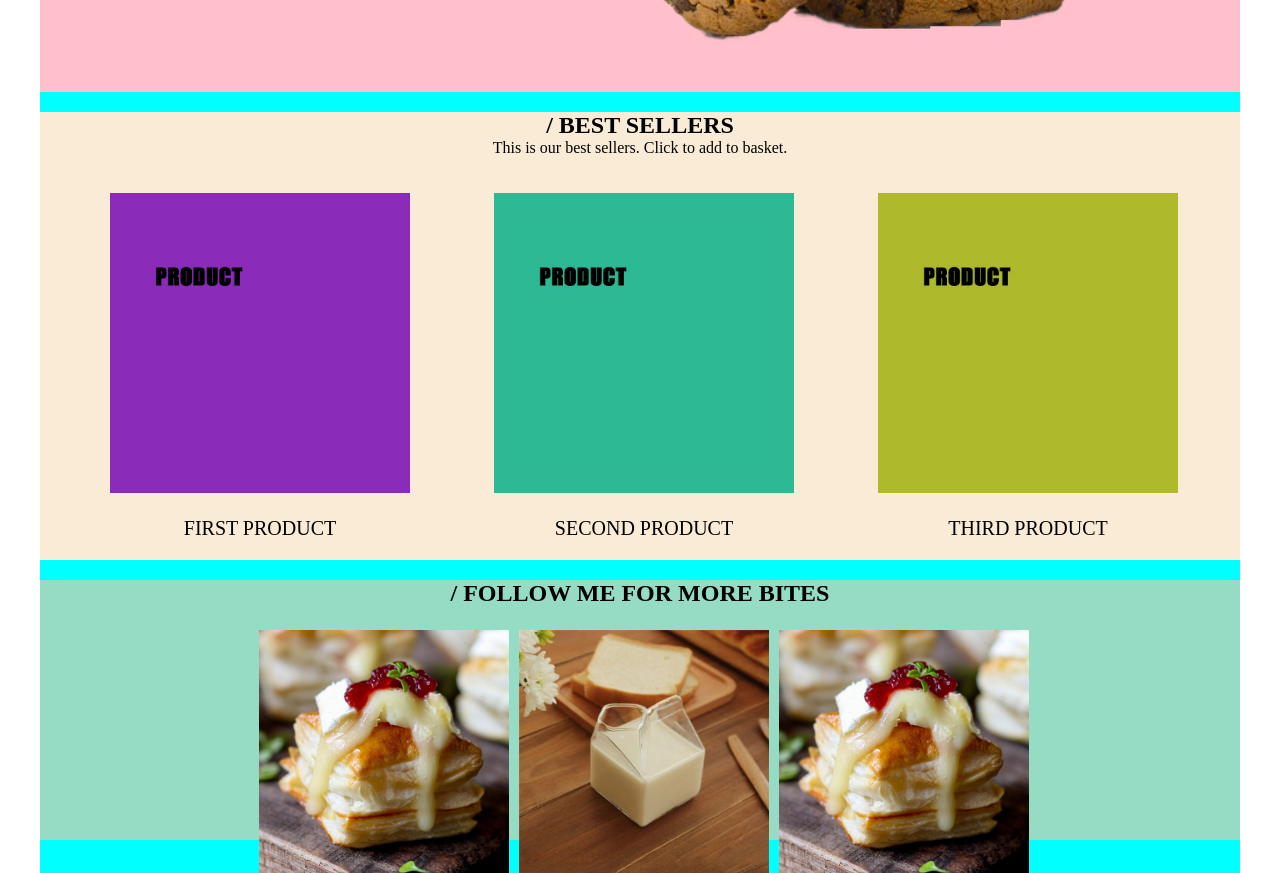
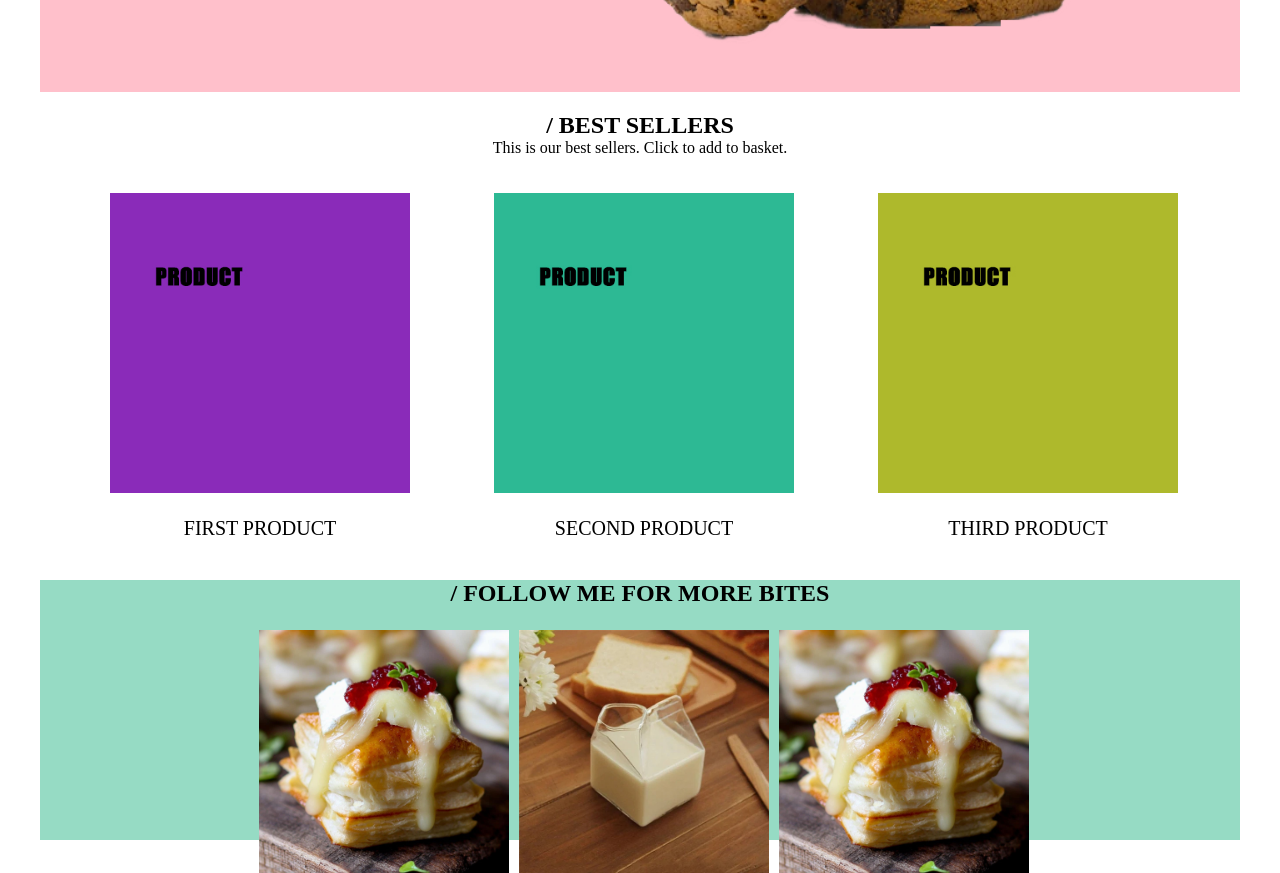
Before and after one commit to Kplukas/98-design1, a website: page index.html in a window 1280 px wide. Shown: the part 373-1246 px from the top of the page. Drawn offline with Linux system fonts and the light colour scheme.

Commit message:
Design Update

```diff
--- a/main.css
+++ b/main.css
@@ -1,7 +1,6 @@
 .container {
     width: 1200px;
     margin-left: calc(50% - 600px);
-    background-color: aqua;
 }
 /*HEADER*/
 .left-menu {
@@ -78,7 +77,6 @@
 /*MAIN*/ /*PRODUCTS*/
 .products {
     margin-top: 20px;
-    background-color: antiquewhite;
     margin-bottom: 20px;
 }
 .titles {
```
